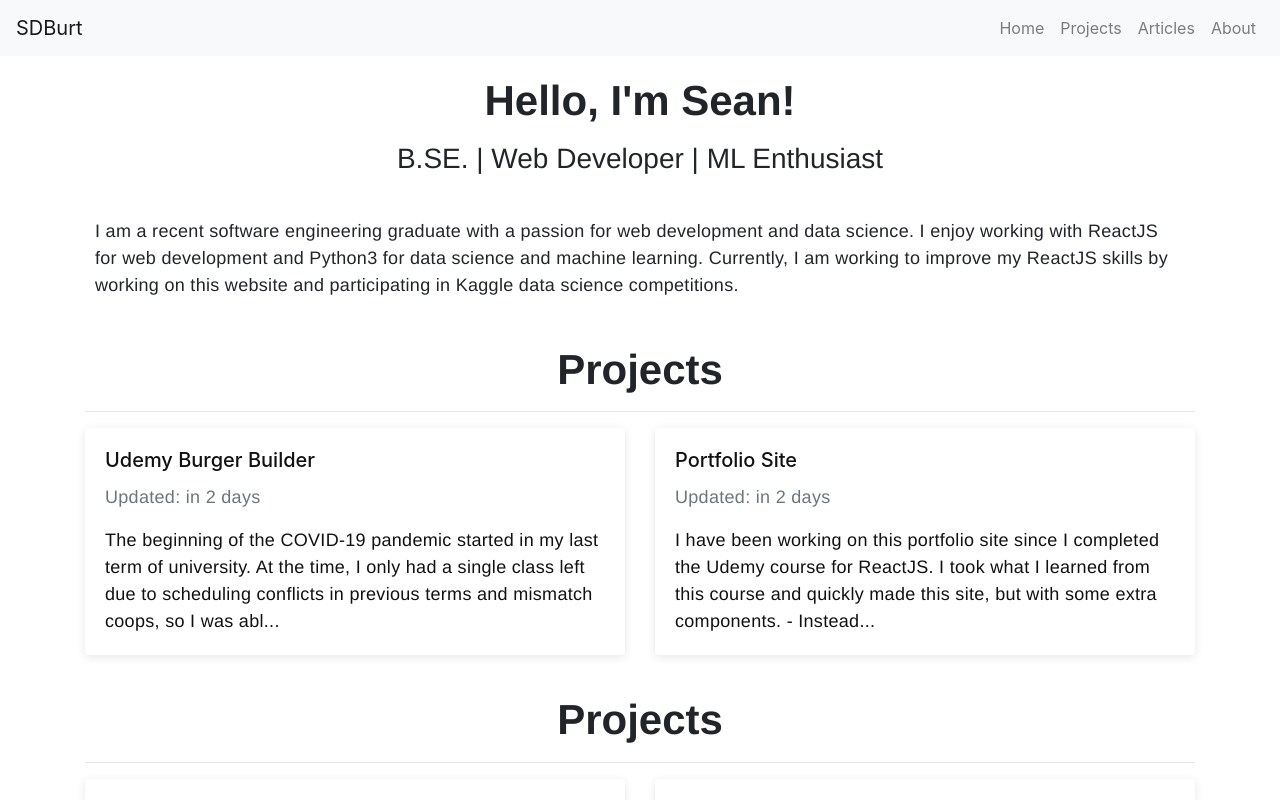
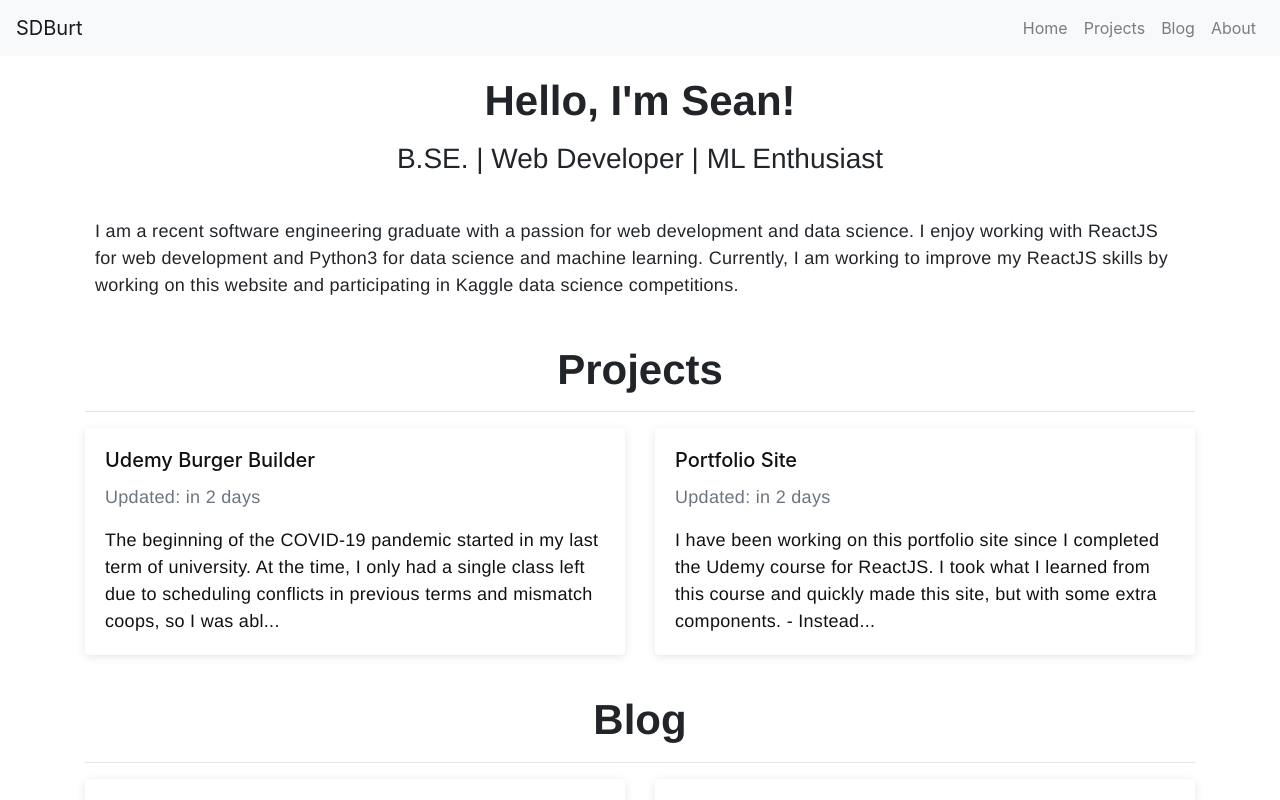
Before and after one commit to SDBurt/portfolio, a React (Create React App) app: page / in a window 1280 px wide. Shown: the top 800 px of the page. Built offline with nearby package versions, Linux system fonts and the light colour scheme.

Commit message:
fix home page article typo and changed article path to blog

```diff
--- a/src/Routes.js
+++ b/src/Routes.js
@@ -15,8 +15,8 @@ export default () => {
             <Route path='/about' exact component={About} />
             <Route path='/projects' exact render={(props) => <Projects {...props} />} />
             <Route path='/projects/:projectPath' render={(props) => <Project {...props} />} />
-            <Route path='/articles' exact render={(props) => <Articles {...props} />} />
-            <Route path='/articles/:articlePath' render={(props) => <Article {...props} />} />
+            <Route path='/blog' exact render={(props) => <Articles {...props} />} />
+            <Route path='/blog/:articlePath' render={(props) => <Article {...props} />} />
             <Route path='/' exact component={Home} />
             <Route component={Error} />
         </Switch>)
--- a/src/components/Navigation/NavigationItems/NavbarItems.js
+++ b/src/components/Navigation/NavigationItems/NavbarItems.js
@@ -7,7 +7,7 @@ function NavbarItems() {
         <React.Fragment>
             <NavbarItem exact link="/">Home</NavbarItem>
             <NavbarItem link="/projects">Projects</NavbarItem>
-            <NavbarItem link="/articles">Articles</NavbarItem>
+            <NavbarItem link="/blog">Blog</NavbarItem>
             <NavbarItem link="/about">About</NavbarItem>
         </React.Fragment>
     )
--- a/src/containers/Articles/Articles.js
+++ b/src/containers/Articles/Articles.js
@@ -13,7 +13,7 @@ const Srticles = (props) => {
 
     return (
         <div>
-            <h1 className='text-center extra-margin-bot'>Articles</h1>
+            <h1 className='text-center extra-margin-bot'>Blog</h1>
             <hr />
             <Cards
                 path={props.match.path}
--- a/src/containers/Home/Home.js
+++ b/src/containers/Home/Home.js
@@ -39,10 +39,10 @@ const Home = () => {
                 />
             </section>
             <section className={classes.Content}>
-                <h1 className='text-center'>Projects</h1>
+                <h1 className='text-center'>Blog</h1>
                 <hr />
                 <Cards
-                    path='articles'
+                    path='blog'
                     cardData={articleData}
                     showCardImgs={false}
                     showCardHeaders={false}
```
